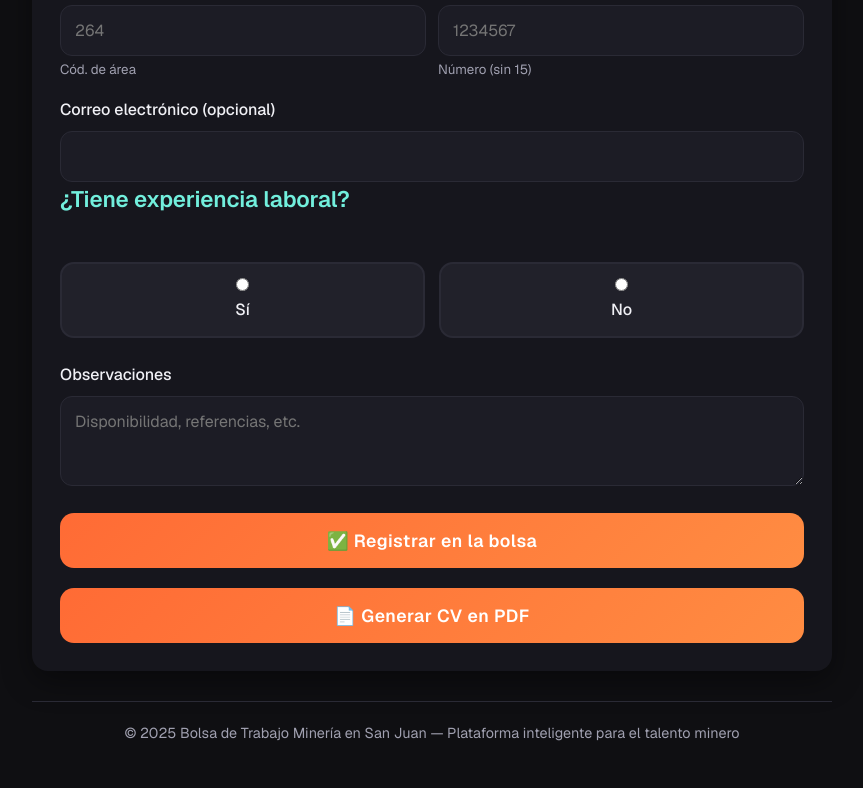
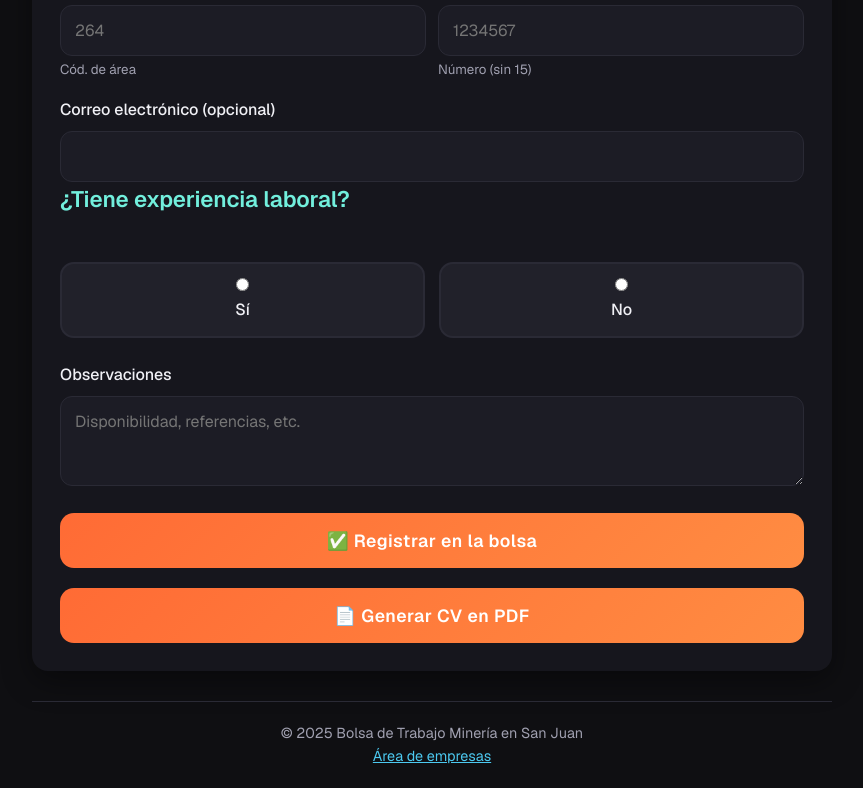
Before and after one commit to xtianaguilar79-hue/Bolsa-de-Trabajo, a plain HTML site: page index.html in a window 1280 px wide. Shown: the part 822-1610 px from the top of the page, without its empty margins (208-1071 px from the left). Before the commit the page ends 1587 px from the top, so only its background shows below. Drawn offline with nearby package versions, Linux system fonts and the light colour scheme.

Commit message:
Add files via upload

```diff
--- a/index.html
+++ b/index.html
@@ -497,7 +497,11 @@
     </div>
 
     <footer>
-      © 2025 Bolsa de Trabajo Minería en San Juan — Plataforma inteligente para el talento minero
+       © 2025 Bolsa de Trabajo Minería en San Juan
+  <br>
+  <a href="/empresas.html" style="color: var(--accent2); text-decoration: underline;">
+    Área de empresas
+  </a>
     </footer>
   </div>
 
```
